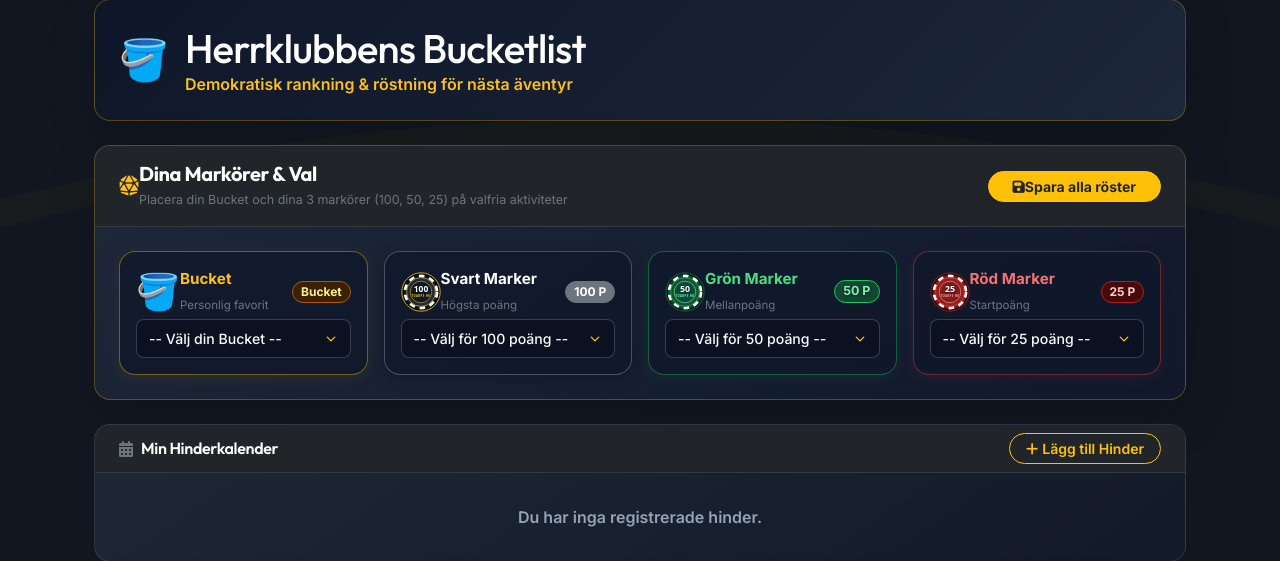
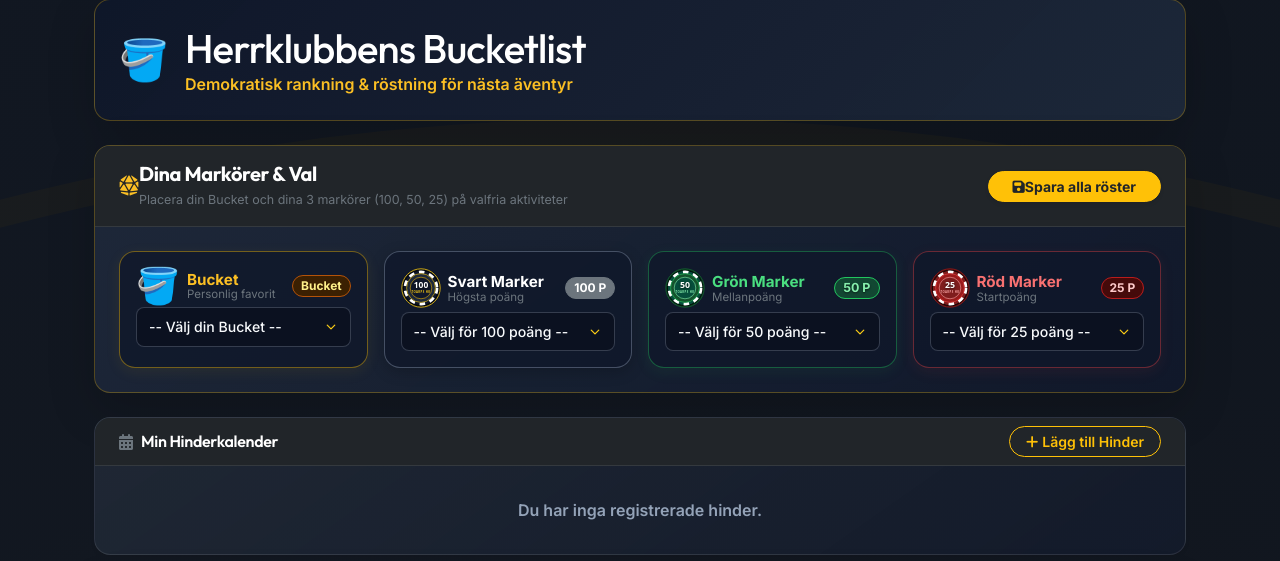
Before and after one commit to johansiedberg/Toarps_Herrklubb, a Django app: page /herrklubb/ in a window 1280 px wide. Shown: the part 319-880 px from the top of the page. Run offline with Django 5.2, Linux system fonts and the light colour scheme; a user stored in the database is signed in; data comes from the database, SQL or seed files in the repository; data that the repository does not hold is empty.

Commit message:
style(herrklubb): enforce exact 7px gap between Bucket/Chip icons and text blocks in Place bets section

```diff
--- a/templates/herrklubb/herrklubb.html
+++ b/templates/herrklubb/herrklubb.html
@@ -46,11 +46,11 @@
                              style="background: rgba(15, 23, 42, 0.75); border: 1.5px solid rgba(234, 179, 8, 0.45); box-shadow: 0 4px 15px rgba(234, 179, 8, 0.08);">
                             <div>
                                 <div class="d-flex align-items-center justify-content-between mb-2.5">
-                                    <div class="d-flex align-items-center gap-2.5">
+                                    <div class="d-flex align-items-center" style="gap: 7px;">
                                         <span style="font-size: 2.2rem; line-height: 1;">🪣</span>
-                                        <div>
-                                            <strong class="d-block text-warning fw-bold" style="font-size: 0.95rem;">Bucket</strong>
-                                            <span class="text-secondary small" style="font-size: 0.72rem;">Personlig favorit</span>
+                                        <div style="line-height: 1.15;">
+                                            <strong class="d-block text-warning fw-bold mb-0.5" style="font-size: 0.95rem; line-height: 1.15;">Bucket</strong>
+                                            <span class="text-secondary small d-block" style="font-size: 0.72rem; line-height: 1.1;">Personlig favorit</span>
                                         </div>
                                     </div>
                                     <span class="badge badge-tonal-gold rounded-pill px-2.5 py-1 small fw-bold">
@@ -86,11 +86,11 @@
                              style="background: rgba(15, 23, 42, 0.75); border: 1.5px solid rgba(148, 163, 184, 0.4); box-shadow: 0 4px 15px rgba(0, 0, 0, 0.2);">
                             <div>
                                 <div class="d-flex align-items-center justify-content-between mb-2.5">
-                                    <div class="d-flex align-items-center gap-2.5">
+                                    <div class="d-flex align-items-center" style="gap: 7px;">
                                         <img src="{% static 'herrklubb/img/chip_black.svg' %}" alt="Black Chip 100" width="40" height="40">
-                                        <div>
-                                            <strong class="d-block text-white fw-bold" style="font-size: 0.95rem;">Svart Marker</strong>
-                                            <span class="text-secondary small" style="font-size: 0.72rem;">Högsta poäng</span>
+                                        <div style="line-height: 1.15;">
+                                            <strong class="d-block text-white fw-bold mb-0.5" style="font-size: 0.95rem; line-height: 1.15;">Svart Marker</strong>
+                                            <span class="text-secondary small d-block" style="font-size: 0.72rem; line-height: 1.1;">Högsta poäng</span>
                                         </div>
                                     </div>
                                     <span class="badge bg-secondary bg-opacity-40 text-white border border-secondary rounded-pill px-2.5 py-1 small fw-bold">
@@ -126,11 +126,11 @@
                              style="background: rgba(15, 23, 42, 0.75); border: 1.5px solid rgba(34, 197, 94, 0.4); box-shadow: 0 4px 15px rgba(34, 197, 94, 0.08);">
                             <div>
                                 <div class="d-flex align-items-center justify-content-between mb-2.5">
-                                    <div class="d-flex align-items-center gap-2.5">
+                                    <div class="d-flex align-items-center" style="gap: 7px;">
                                         <img src="{% static 'herrklubb/img/chip_green.svg' %}" alt="Green Chip 50" width="40" height="40">
-                                        <div>
-                                            <strong class="d-block fw-bold" style="font-size: 0.95rem; color: #4ade80;">Grön Marker</strong>
-                                            <span class="text-secondary small" style="font-size: 0.72rem;">Mellanpoäng</span>
+                                        <div style="line-height: 1.15;">
+                                            <strong class="d-block fw-bold mb-0.5" style="font-size: 0.95rem; color: #4ade80; line-height: 1.15;">Grön Marker</strong>
+                                            <span class="text-secondary small d-block" style="font-size: 0.72rem; line-height: 1.1;">Mellanpoäng</span>
                                         </div>
                                     </div>
                                     <span class="badge rounded-pill px-2.5 py-1 small fw-bold" style="background: rgba(21, 128, 61, 0.45); color: #86efac; border: 1.5px solid #22c55e; font-size: 0.78rem; text-shadow: 0 1px 2px rgba(0,0,0,0.6);">
@@ -166,11 +166,11 @@
                              style="background: rgba(15, 23, 42, 0.75); border: 1.5px solid rgba(239, 68, 68, 0.4); box-shadow: 0 4px 15px rgba(239, 68, 68, 0.08);">
                             <div>
                                 <div class="d-flex align-items-center justify-content-between mb-2.5">
-                                    <div class="d-flex align-items-center gap-2.5">
+                                    <div class="d-flex align-items-center" style="gap: 7px;">
                                         <img src="{% static 'herrklubb/img/chip_red.svg' %}" alt="Red Chip 25" width="40" height="40">
-                                        <div>
-                                            <strong class="d-block text-danger fw-bold" style="font-size: 0.95rem;">Röd Marker</strong>
-                                            <span class="text-secondary small" style="font-size: 0.72rem;">Startpoäng</span>
+                                        <div style="line-height: 1.15;">
+                                            <strong class="d-block text-danger fw-bold mb-0.5" style="font-size: 0.95rem; line-height: 1.15;">Röd Marker</strong>
+                                            <span class="text-secondary small d-block" style="font-size: 0.72rem; line-height: 1.1;">Startpoäng</span>
                                         </div>
                                     </div>
                                     <span class="badge badge-tonal-red rounded-pill px-2.5 py-1 small fw-bold">
```
